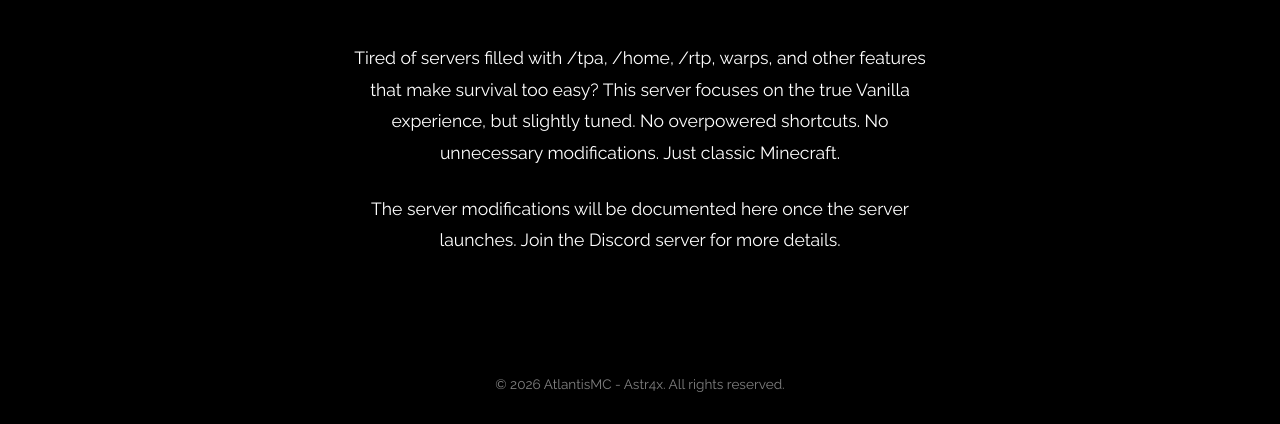
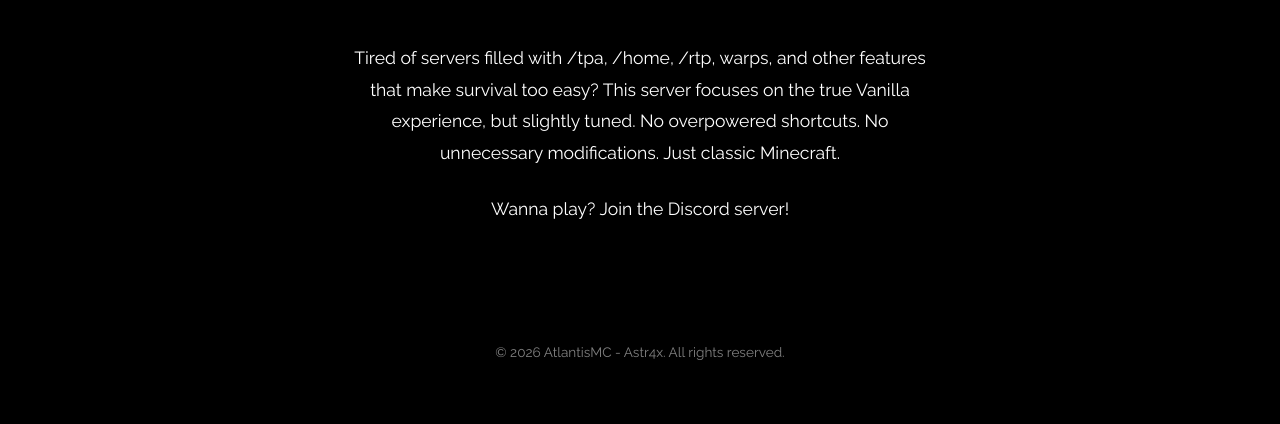
Before and after one commit to CoolAtlantis/AtlantisMC-website, a plain HTML site: page index.html in a window 1280 px wide. Shown: the part 822-1246 px from the top of the page. After the commit the page ends 1214 px from the top, so only its background shows below. Drawn offline with Linux system fonts and the light colour scheme.

Commit message:
Update
Updated the invitation to join the Discord server.

```diff
--- a/index.html
+++ b/index.html
@@ -27,7 +27,7 @@
     </main>
     <section class="details">
         <p>Tired of servers filled with /tpa, /home, /rtp, warps, and other features that make survival too easy? This server focuses on the true Vanilla experience, but slightly tuned. No overpowered shortcuts. No unnecessary modifications. Just classic Minecraft.</p>
-        <p class="details-2">The server modifications will be documented here once the server launches. Join the Discord server for more details.</p>
+        <p class="details-2">Wanna play? Join the Discord server!</p>
     </section>
     <script src="script.js"></script>
     <footer>
```
